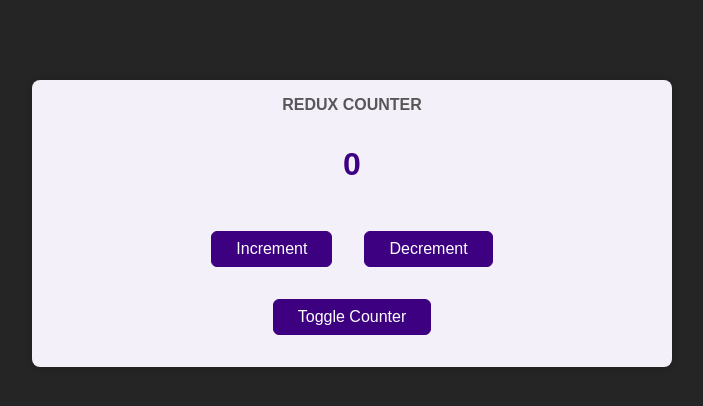
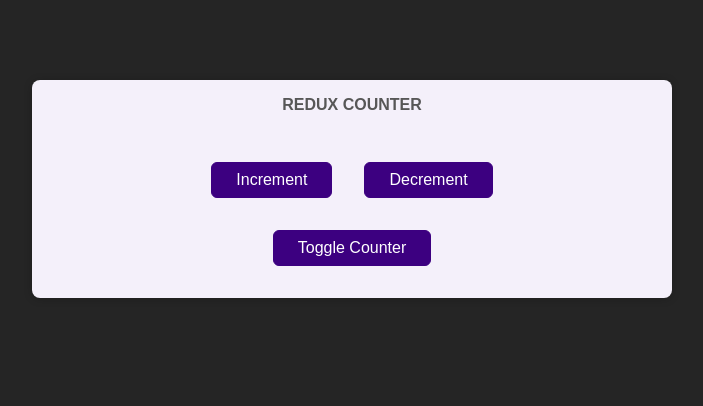
Before and after one commit to mayrars/redux-start, a JavaScript app: page / in a window 1280 px wide. Shown: the top 406 px of the page, without its empty margins (288-991 px from the left). Built offline with nearby package versions, Linux system fonts and the light colour scheme; the HTML template or start-up script is replaced by a standard one.

Commit message:
Agregando eventos en los botones del contador para incrementar y decrementar

```diff
--- a/src/components/Counter.js
+++ b/src/components/Counter.js
@@ -1,8 +1,16 @@
-import { useSelector } from 'react-redux'
+import { useSelector, useDispatch } from 'react-redux'
 import classes from './Counter.module.css';
 
 const Counter = () => {
-  const counter = useSelector(state=>state.counter)
+  const dispatch = useDispatch()
+  const counter = (state=>state.counter)
+
+  const incrementHandler = () =>{
+    dispatch({type: 'increment'})
+  }
+  const decrementHandler = () =>{
+    dispatch({type: 'decrement'})
+  }
 
   const toggleCounterHandler = () => {};
 
@@ -11,8 +19,8 @@
       <h1>Redux Counter</h1>
       <div className={classes.value}>{counter}</div>
       <div>
-        <button>Increment</button>
-        <button>Decrement</button>
+        <button onClick={incrementHandler}>Increment</button>
+        <button onClick={decrementHandler}>Decrement</button>
       </div>
       <button onClick={toggleCounterHandler}>Toggle Counter</button>
     </main>
```
